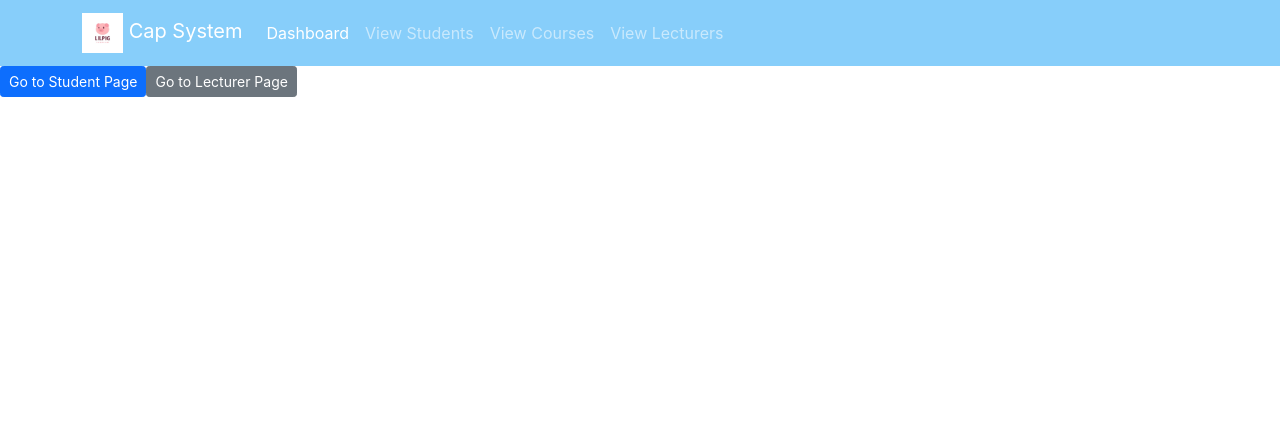
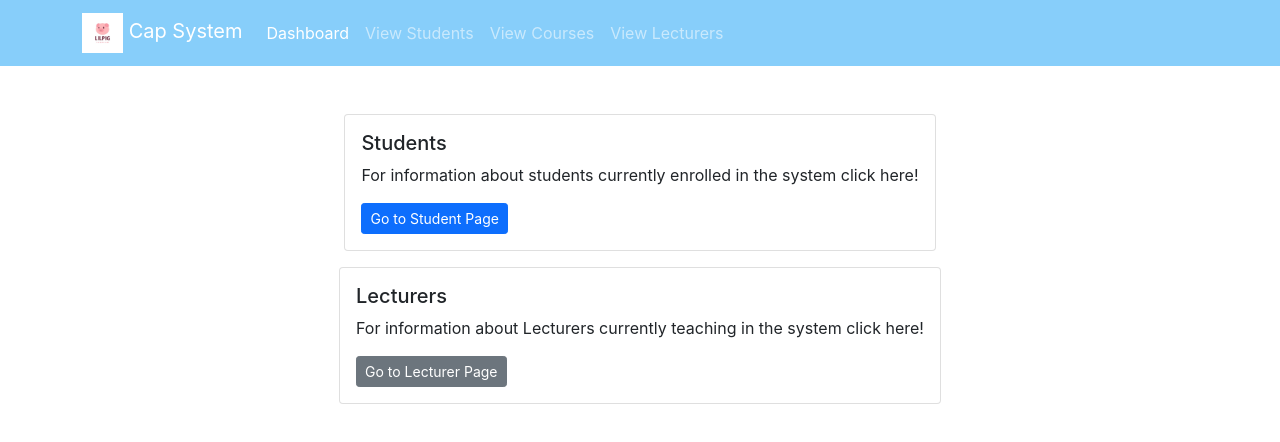
Before and after one commit to EmmanuelSoon/capSystem, a React (Create React App) app in the folder reactfrontend/: page /admin in a window 1280 px wide. Shown: the top 442 px of the page. Built offline with nearby package versions, Linux system fonts and the light colour scheme.

Commit message:
student courses link added to student list

```diff
--- a/reactfrontend/src/Components/HeaderComponent.js
+++ b/reactfrontend/src/Components/HeaderComponent.js
@@ -34,7 +34,7 @@ class Header extends Component {
                         <Collapse isOpen={this.state.isNavOpen} navbar>
                             <Nav navbar>
                                 <NavItem>
-                                    <NavLink className="nav-link" to="/admin">
+                                    <NavLink className="nav-link" to="/admin" exact={true}>
                                         Dashboard
                                     </NavLink>
                                 </NavItem>
--- a/reactfrontend/src/Components/HomeComponent.js
+++ b/reactfrontend/src/Components/HomeComponent.js
@@ -1,5 +1,5 @@
 import React, { Component } from 'react';
-import {Button} from 'reactstrap';
+import {Button, Card, CardBody, CardTitle, CardText} from 'reactstrap';
 import { Link } from 'react-router-dom';
 
 class Home extends Component {
@@ -7,9 +7,35 @@ class Home extends Component {
 
     render(){
         return (
-            <div>
-                <Button size="sm" color="primary" tag={Link} to={"/admin/student"}>Go to Student Page</Button>
-                <Button size="sm" color="secondary" tag={Link} to={"/admin/lecturer"}>Go to Lecturer Page</Button>
+            <div className='col-12 mt-5'>
+                <div className='mb-3 d-flex justify-content-center'>
+                    <Card>
+                        <CardBody>
+                            <CardTitle tag="h5">
+                                Students
+                            </CardTitle>
+                            <CardText>
+                                For information about students currently enrolled in the system click here!
+                            </CardText>
+                            <Button size="sm" color="primary" tag={Link} to={"/admin/student"}>Go to Student Page</Button>
+                        </CardBody>
+                    </Card>
+                </div>
+
+                <div className='mb-3 d-flex justify-content-center'>
+                    <Card>
+                        <CardBody>
+                            <CardTitle tag="h5">
+                                Lecturers
+                            </CardTitle>
+                            <CardText>
+                                For information about Lecturers currently teaching in the system click here!
+                            </CardText>
+                            <Button size="sm" color="secondary" tag={Link} to={"/admin/lecturer"}>Go to Lecturer Page</Button>
+                        </CardBody>
+                    </Card>
+                </div>
+
             </div>
 
         )
--- a/reactfrontend/src/Components/StudentComponent.js
+++ b/reactfrontend/src/Components/StudentComponent.js
@@ -61,6 +61,7 @@ class Student extends Component {
                     <td>
                         <ButtonGroup>
                             <Button size="sm" color="primary" tag={Link} to={"/admin/student/" + student.studentId}>Edit</Button>
+                            <Button size="sm" color="secondary" tag={Link} to={"/admin/student/course/" + student.studentId}>Enrolment</Button>
                             <Button size="sm" color="danger" onClick={() => this.remove(student.studentId)}>Delete</Button>
                         </ButtonGroup>
                     </td>
@@ -74,7 +75,7 @@ class Student extends Component {
                     <Button color="success" tag={Link} to="/admin/student/new">Add Student</Button>
                 </div>
                 <h3>Students</h3>
-                <Table>
+                <Table className='text-center'>
                     <thead>
                         <tr>
                             <th>
```
